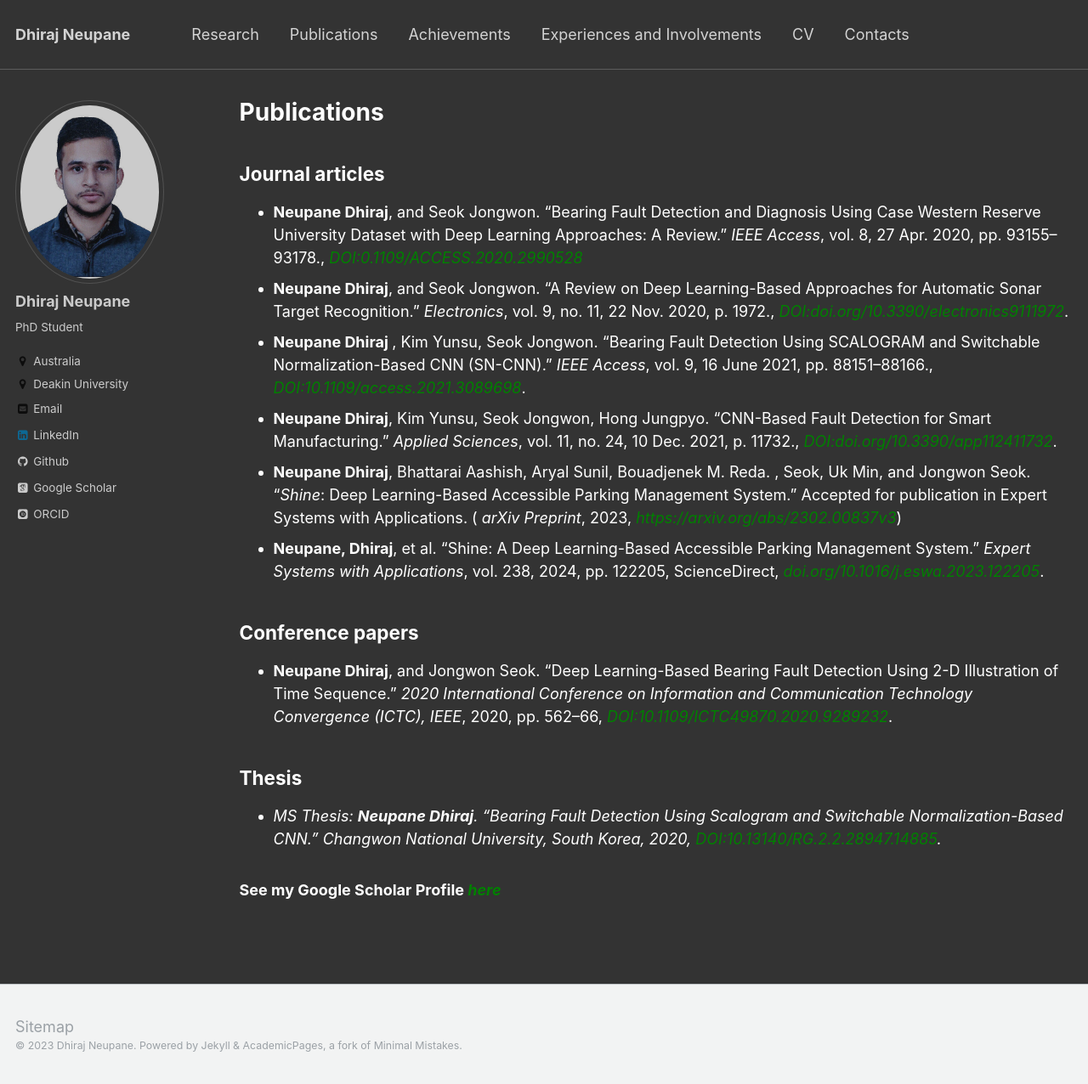
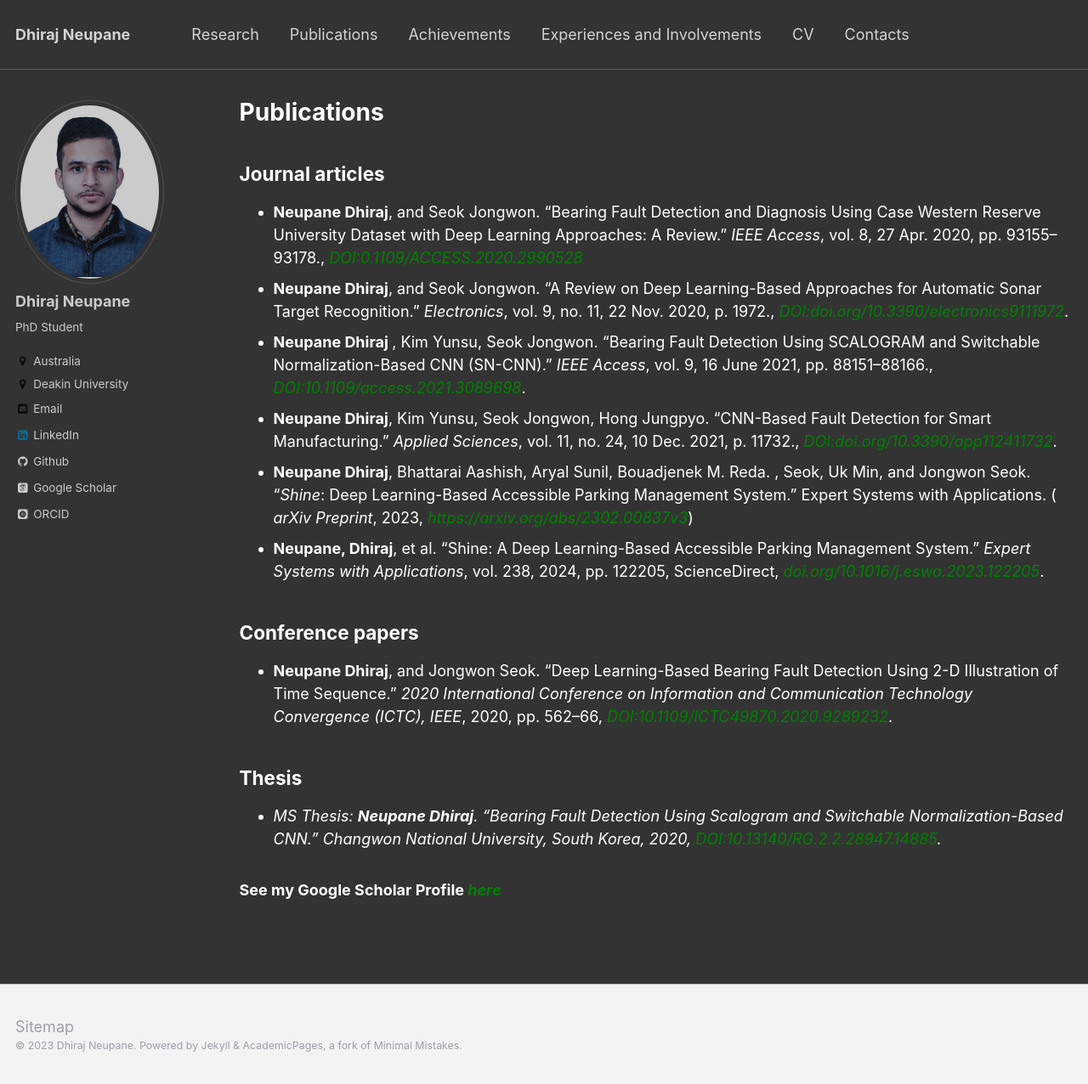
Before and after one commit to dhirajneupane/academicPortfolio, a Jekyll site: the page built from _pages/publications.md, in a window 1280 px wide and 1276 px high. Shown: the whole window at 85% size. Built offline with Jekyll 4.4.1, drawn with Linux system fonts in a browser that asks for light colours; some web fonts are replaced.

Commit message:
Update publications.md

```diff
--- a/_pages/publications.md
+++ b/_pages/publications.md
@@ -14,7 +14,7 @@ Journal articles
 * <b>Neupane Dhiraj</b>, and Seok Jongwon. “A Review on Deep Learning-Based Approaches for Automatic Sonar Target Recognition.” <i>Electronics</i>, vol. 9, no. 11, 22 Nov. 2020, p. 1972., [<span style="color:green">*DOI:doi.org/10.3390/electronics9111972*</span>](https://doi.org/10.3390/electronics9111972){:target="_blank"}.
 * <b>Neupane Dhiraj </b>, Kim Yunsu, Seok Jongwon. “Bearing Fault Detection Using SCALOGRAM and Switchable Normalization-Based CNN (SN-CNN).” <i>IEEE Access</i>, vol. 9, 16 June 2021, pp. 88151–88166., [<span style="color:green">*DOI:10.1109/access.2021.3089698*</span>](https://ieeexplore.ieee.org/document/9456898){:target="_blank"}.
 * <b>Neupane Dhiraj</b>, Kim Yunsu, Seok Jongwon, Hong Jungpyo. “CNN-Based Fault Detection for Smart Manufacturing.” <i>Applied Sciences</i>, vol. 11, no. 24, 10 Dec. 2021, p. 11732., [<span style="color:green">*DOI:doi.org/10.3390/app112411732*</span>](https://doi.org/10.3390/app112411732){:target="_blank"}.
-*  <b>Neupane Dhiraj</b>, Bhattarai Aashish, Aryal Sunil, Bouadjenek M. Reda. , Seok, Uk Min, and Jongwon Seok. “_Shine_: Deep Learning-Based Accessible Parking Management System.” Accepted for publication in Expert Systems with Applications. ( <i> arXiv Preprint</i>, 2023, [<span style="color:green">*https://arxiv.org/abs/2302.00837v3*</span>](https://arxiv.org/abs/2302.00837v1){:target="_blank"})
+*  <b>Neupane Dhiraj</b>, Bhattarai Aashish, Aryal Sunil, Bouadjenek M. Reda. , Seok, Uk Min, and Jongwon Seok. “_Shine_: Deep Learning-Based Accessible Parking Management System.” Expert Systems with Applications. ( <i> arXiv Preprint</i>, 2023, [<span style="color:green">*https://arxiv.org/abs/2302.00837v3*</span>](https://arxiv.org/abs/2302.00837v1){:target="_blank"})
 *  <b>Neupane, Dhiraj</b>, et al. "Shine: A Deep Learning-Based Accessible Parking Management System." <i>Expert Systems with Applications</i>, vol. 238, 2024, pp. 122205, ScienceDirect, [<span style="color:green">*doi.org/10.1016/j.eswa.2023.122205*</span>](https://doi.org/10.1016/j.eswa.2023.122205){:target="_blank"}.
 
 Conference papers
```
